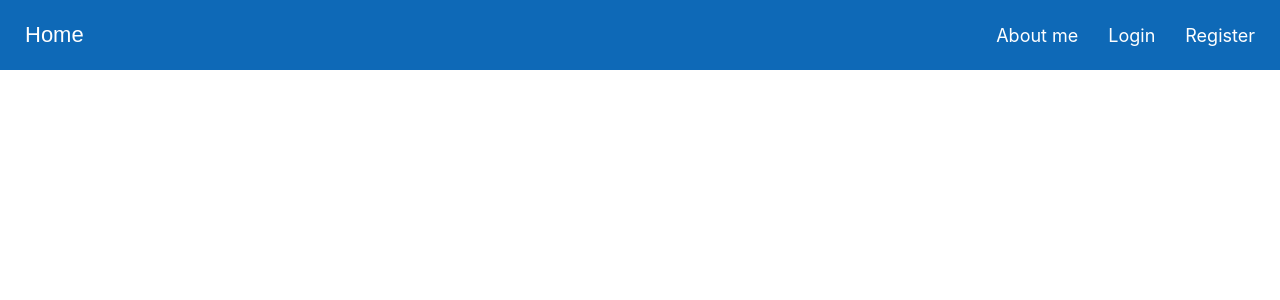
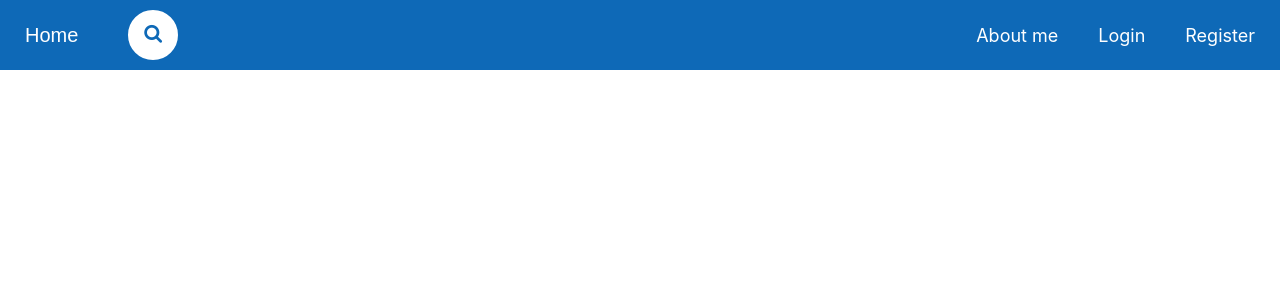
Before and after one commit to MinhHiepPHAM/backend_projects, a React (Create React App) app in the folder react/frontend_stock/: page / in a window 1280 px wide. Shown: the top 300 px of the page. Built offline with nearby package versions, Linux system fonts and the light colour scheme; no server answers.

Commit message:
add search bar into home bar

```diff
--- a/react/frontend_stock/src/css/navbar.css
+++ b/react/frontend_stock/src/css/navbar.css
@@ -34,11 +34,11 @@ a:hover {
 
   /* logo  */
 .logo {
-    font-size: 22px;
+    font-size: 20px;
     font-family: Arial, Helvetica, sans-serif;
 }
 .logo:hover {
-    font-size: 25px;
+    font-size: 22px;
     /* font-family: Arial, Helvetica, sans-serif; */
 }
 
@@ -48,5 +48,12 @@ a:hover {
     display: flex;
     justify-content: space-between;
     align-items: center;
-    gap: 30px;
+    gap: 40px;
 }
+
+.navHome {
+    display: flex;
+    justify-content: space-between;
+    align-items: center;
+    gap: 50px;
+}
--- /dev/null
+++ b/react/frontend_stock/src/css/searchbar.css
@@ -0,0 +1,61 @@
+form{
+    position: relative;
+    top: 50%;
+    left: 50%;
+    transform: translate(-50%,-0%);
+    transition: all 1s;
+    width: 50px;
+    height: 50px;
+    background: white;
+    box-sizing: border-box;
+    border-radius: 25px;
+    border: 4px solid white;
+    padding: 5px;
+}
+
+input{
+    position: absolute;
+    top: 0;
+    left: 0;
+    width: 100%;;
+    height: 42.5px;
+    line-height: 30px;
+    outline: 0;
+    border: 0;
+    display: none;
+    font-size: 1em;
+    border-radius: 20px;
+    padding: 0 20px;
+}
+
+.fa{
+    box-sizing: border-box;
+    padding: 10px;
+    width: 42.5px;
+    height: 42.5px;
+    position: absolute;
+    top: 0;
+    right: 0;
+    border-radius: 50%;
+    color: #0e69b7;
+    text-align: center;
+    font-size: 1.2em;
+    transition: all 1s;
+}
+
+form:hover,
+form:valid{
+    width: 500px;
+    cursor: pointer;
+}
+
+form:hover input,
+form:valid input{
+    display: block;
+}
+
+form:hover .fa,
+form:valid .fa{
+    background: #4494df;
+    color: white;
+}
--- a/react/frontend_stock/src/custom_tag/Navbar.jsx
+++ b/react/frontend_stock/src/custom_tag/Navbar.jsx
@@ -1,5 +1,6 @@
 import { useState } from 'react'
 import '../css/navbar.css'
+import Searchbar from './Searchbar';
 
 function Navbar() {
     // const [isActive, setIsActive] = useState(false)
@@ -16,8 +17,18 @@ function Navbar() {
         <div className='App'>
             <header className='App-header'>
                 <nav className='navbar'>
-                    <a href='#home' className='logo'> Home </a>
+                    <ul className='navHome'>
+                        <li>
+                            <a href='#home' className='logo'> Home </a>
+                        </li>
+                        <li>
+                            <Searchbar />
+                        </li>
+                    </ul>
                     <ul className='navMenu'>
+                        <li>
+
+                        </li>
                         <li>
                             <a href='#aboutMe' className='navLink'>About me</a>
                         </li>
--- /dev/null
+++ b/react/frontend_stock/src/custom_tag/Searchbar.jsx
@@ -0,0 +1,13 @@
+import '../../node_modules/font-awesome/css/font-awesome.min.css';
+import '../css/searchbar.css'
+function Searchbar() {
+   return (
+        <>
+            <form action="">
+                <input type="search" required/><i class="fa fa-search"></i>
+            </form>
+        </>
+   );
+}
+
+export default Searchbar
```
Also changed, not shown: 2 other files (tests, documents, lock files or other folders).
